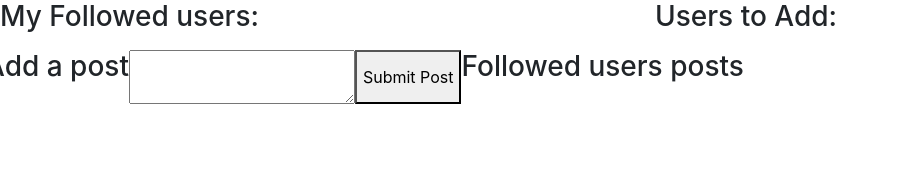
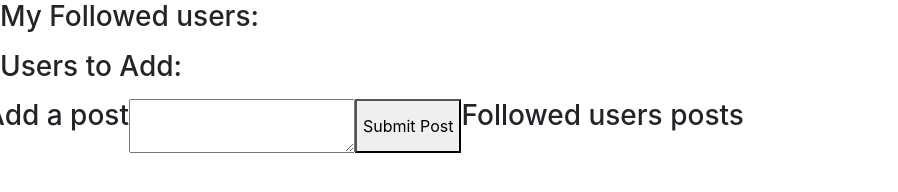
Before and after one commit to Sailor70/SoundgramOld, a website: page soundgram/client/index.html at #!/main in a window 1280 px wide. Shown: the whole page, without its empty margins (0-898 px from the left). Drawn offline with nearby package versions, Linux system fonts and the light colour scheme; some packages are replaced by stand-ins of ours; no server answers; files whose address does not match are found by name.

Commit message:
bootstrap

```diff
--- a/soundgram/client/components/main/main.html
+++ b/soundgram/client/components/main/main.html
@@ -1,6 +1,6 @@
 <div>
     <div class="row">
-        <div class="col-lg-6 col-md-6 col-sm-6 col-xs-12">
+        <div class="col-lg-6 col-md-6 col-sm-6 col-xl-12">
             <h3>My Followed users: </h3>
             <ul>
                 <li ng-repeat="followed in userFollowed">
@@ -9,7 +9,7 @@
             </ul>
         </div>
 
-        <div class="col-lg-6 col-md-6 col-sm-6 col-xs-12">
+        <div class="col-lg-6 col-md-6 col-sm-6 col-xl-12">
             <h3>Users to Add: </h3>
             <ul>
                 <li ng-repeat="user in users">
```
Also changed, not shown: soundgram/client/components/home/home.html (+3 -3 lines).
